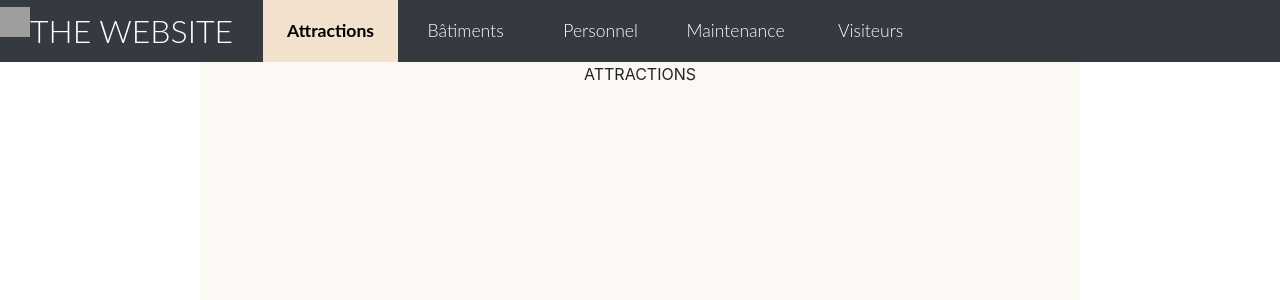
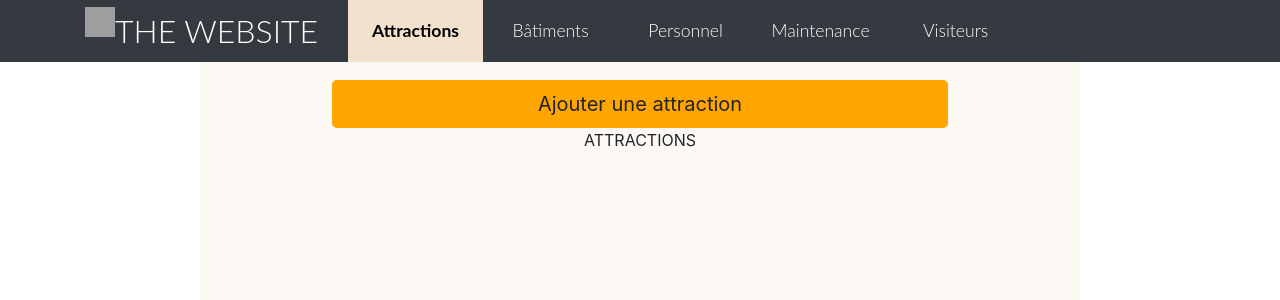
Before and after one commit to maxsock/UI_PROJECT, a React (Create React App) app: page /attractions in a window 1280 px wide. Shown: the top 300 px of the page. Built offline with nearby package versions, Linux system fonts and the light colour scheme; grey boxes are pictures that could not be loaded.

Commit message:
new attraction button added

```diff
--- a/src/App.css
+++ b/src/App.css
@@ -23,6 +23,8 @@
 }
 
 #wrapper {
+  padding-top: 20px;
+  margin-top: 60px;
   margin-left: 200px;
   margin-right: 200px;
   height: 900px;
--- /dev/null
+++ b/src/Components/Attraction/Attraction.css
@@ -0,0 +1,7 @@
+#addElement {
+  margin-top: 60px;
+  background-color: orange;
+  margin:0 auto;
+  display: block;
+    width: 70%;
+}
--- a/src/Components/Attraction/Attraction.js
+++ b/src/Components/Attraction/Attraction.js
@@ -1,9 +1,11 @@
 import React from 'react';
+import './Attraction.css'
 
 export default class Attraction extends React.Component {
   render() {
     return (
         <div>
+          <button type="button" class="btn btn-lg btn-block" id="addElement" > Ajouter une attraction </button>
           ATTRACTIONS
         </div>
     );
--- a/src/Components/Navbar/Navbar.css
+++ b/src/Components/Navbar/Navbar.css
@@ -1,5 +1,9 @@
 #navigation {
   background-color: black;
+  position: fixed;
+  top:0;
+  overflow: hidden;
+  width: 100%;
   padding : 0;
 }
 
--- a/src/Components/Navbar/Navbar.js
+++ b/src/Components/Navbar/Navbar.js
@@ -5,7 +5,8 @@ import './Navbar.css'
 export default class Navbar extends React.Component {
   render() {
     return (
-        <nav id="navigation" class="navbar navbar-expand-lg navbar-light bg-dark">
+        <nav id="navigation" class="navbar navbar-static-top navbar-expand-lg navbar-light bg-dark">
+        <div class="container">
           <Link class="navbar-brand" to="/" id="title">
             <img src="/docs/4.0/assets/brand/bootstrap-solid.svg" width="30" height="30" class="d-inline-block align-top" alt=""/>
               THE WEBSITE
@@ -29,6 +30,7 @@ export default class Navbar extends React.Component {
               </li>
             </ul>
           </div>
+          </div>
         </nav>
     );
   }
```
